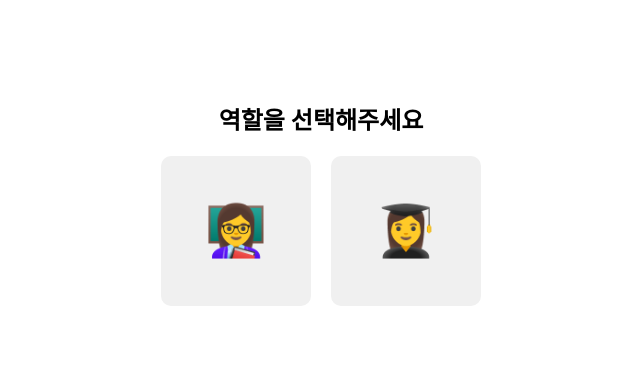
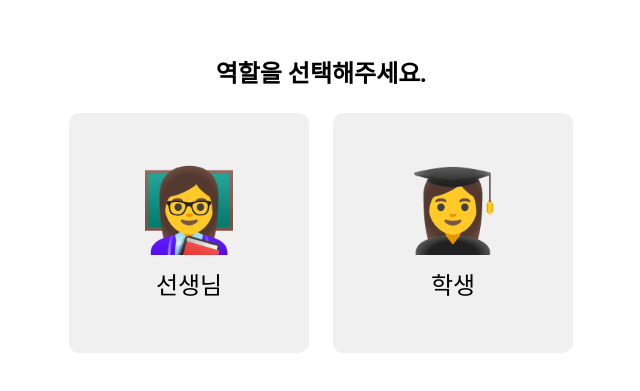
Before and after one commit to Like-Lion-NSU/Elementary_School, a React (Create React App) app in the folder FE/elementary_school_react/: page /role in a window 1280 px wide. Shown: the part 213-604 px from the top of the page, without its empty margins (319-959 px from the left). Built offline with nearby package versions, Linux system fonts and the light colour scheme.

Commit message:
[feat]역할 페이지 수정

```diff
--- a/FE/elementary_school_react/src/role/role.css
+++ b/FE/elementary_school_react/src/role/role.css
@@ -7,26 +7,35 @@
 }
 
 #roleE-title {
-    font-size: 24px;
-    margin-bottom: 20px;
+  font-size: 3vh;
+  margin-bottom: 3vh;
 }
 
 .role-buttons {
   display: flex;
-    gap: 20px;
+  align-items: center;
+  gap: 3vh;
 }
 
 .roleE-button {
-    font-size: 50px;
-    width: 150px;
-    height: 150px;
+  font-size: 10vh;
+  width: 30vh;
+  height: 30vh;
   border-radius: 10px;
   background-color: #f0f0f0;
   border: none;
   cursor: pointer;
+  display: flex;
+  flex-direction: column;
+  align-items: center;
+  justify-content: center;
 }
 
 .roleE-button span {
   display: block;
-    margin: auto;
 }
+
+.roleE-role {
+  font-size: 3vh;
+  margin-top: 1vh;
+}
--- a/FE/elementary_school_react/src/role/role.js
+++ b/FE/elementary_school_react/src/role/role.js
@@ -15,14 +15,16 @@ const RolePage = () => {
 
   return (
     <div className="role-page" id="roleE-container">
-      <h1 id="roleE-title">역할을 선택해주세요</h1>
+      <h1 id="roleE-title">역할을 선택해주세요.</h1>
       <div className="role-buttons">
-        <button className="roleE-button" onClick={roleEGoToTeacherPage}>
+        <div className="roleE-button" onClick={roleEGoToTeacherPage}>
           <span role="img" aria-label="Teacher">👩‍🏫</span>
-        </button>
-        <button className="roleE-button" onClick={roleEGoToStudentPage}>
+          <div className='roleE-role'>선생님</div>
+        </div>
+        <div className="roleE-button" onClick={roleEGoToStudentPage}>
           <span role="img" aria-label="Student">👩‍🎓</span>
-        </button>
+          <div className='roleE-role'>학생</div>
+        </div>
       </div>
     </div>
   );
```
Lines whose indentation alone changed are shown as unchanged.
